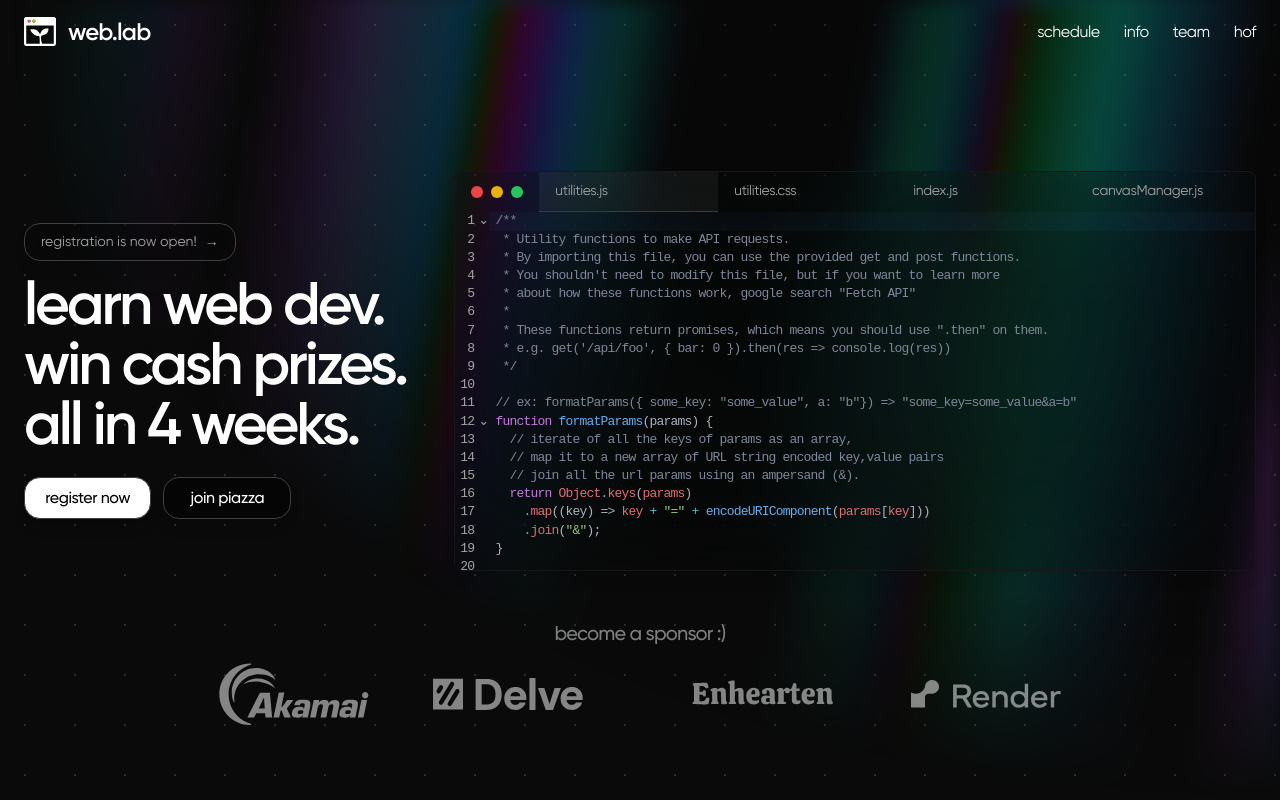
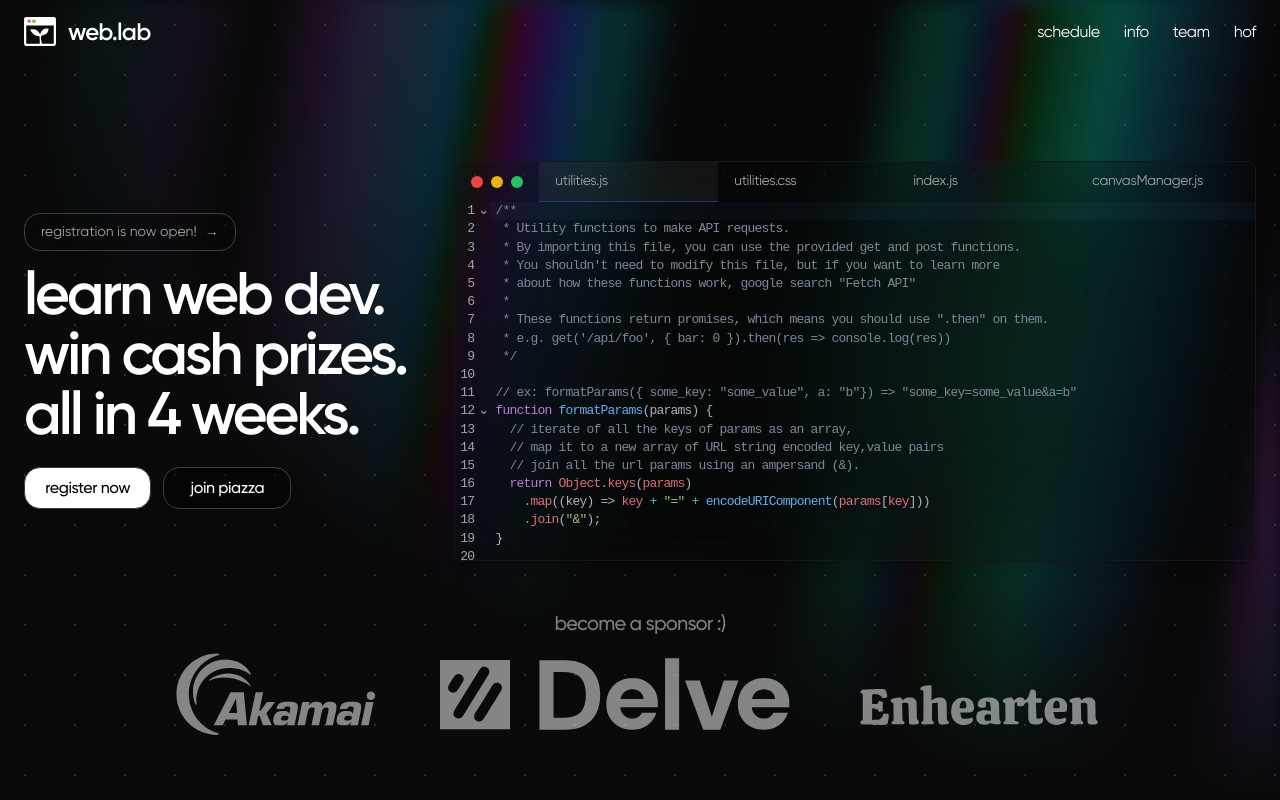
Before and after one commit to weblab-staff/web.lab, a Next.js app: page / in a window 1280 px wide. Shown: the top 800 px of the page. Built offline with nearby package versions, Linux system fonts and the light colour scheme.

Commit message:
updated sponsors

```diff
--- a/src/components/home/Sponsors.js
+++ b/src/components/home/Sponsors.js
@@ -31,7 +31,7 @@ export default async function Sponsors() {
                 title={sponsor.name}
                 draggable="false"
                 width={sponsor?.size}
-                height={50}
+                height={sponsor?.size}
               />
             </Link>
           );
--- a/src/data/sponsors.js
+++ b/src/data/sponsors.js
@@ -3,7 +3,7 @@ export const sponsors = [
     name: "Akamai",
     img: "akamai.svg",
     href: "akamai.com",
-    size: 150,
+    size: 200,
   },
   // {
   //   name: "fetch.ai",
@@ -29,20 +29,20 @@ export const sponsors = [
     img: "delve.svg",
     href: "delve.co",
     invert: true,
-    size: 150,
+    size: 350,
   },
   {
     name: "Enhearten",
     img: "enhearten.svg",
     href: "enhearten.com",
     invert: true,
-    size: 200,
+    size: 250,
   },
-  {
-    name: "Render",
-    img: "render.svg",
-    href: "render.com",
-    invert: true,
-    size: 150,
-  },
+  // {
+  //   name: "Render",
+  //   img: "render.svg",
+  //   href: "render.com",
+  //   invert: true,
+  //   size: 150,
+  // },
 ];
```
Also changed, not shown: public/img/sponsors/enhearten.svg.
